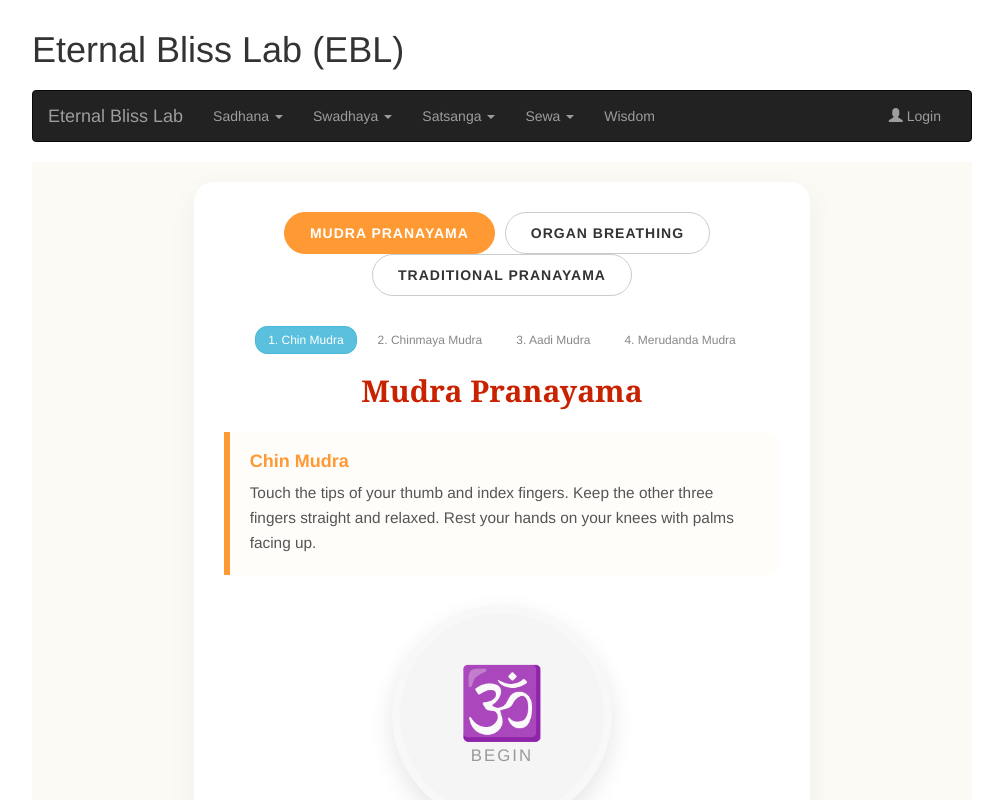
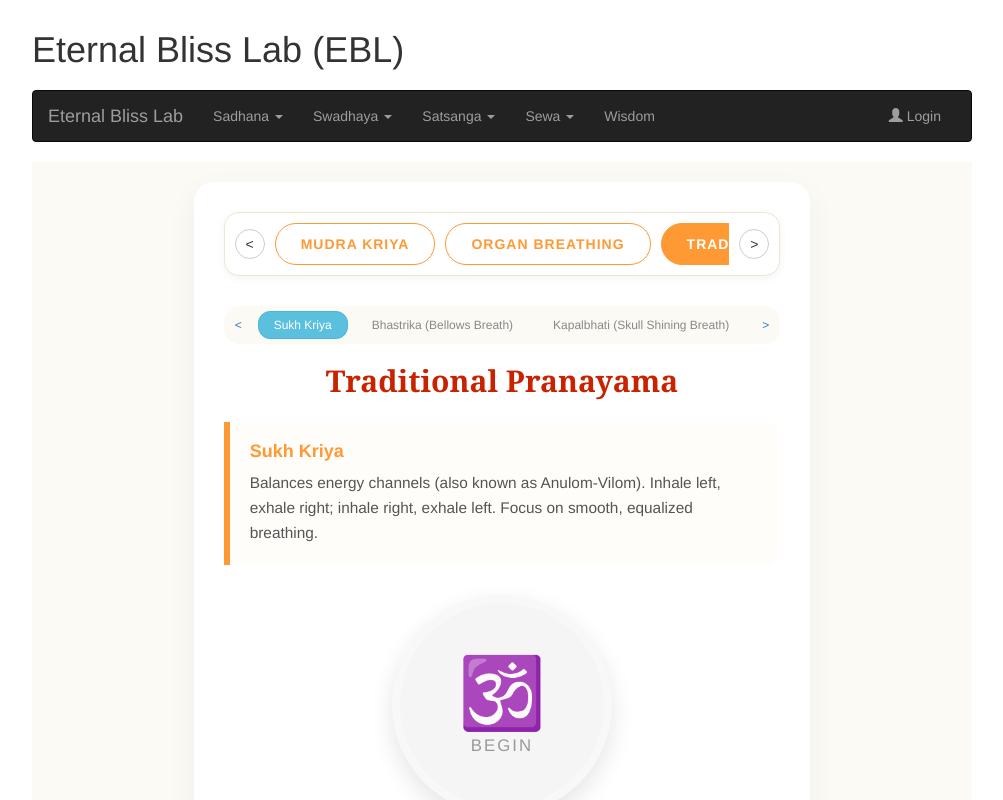
Before and after one commit to bkregmi/eternal-joy-lab, a React (Create React App) app: page /pranayama in a window 1280 px wide. Shown: the top 800 px of the page, without its empty margins (138-1141 px from the left). Built offline with nearby package versions, Linux system fonts and the light colour scheme.

Commit message:
update pranayama

```diff
--- a/src/components/Pranayama.js
+++ b/src/components/Pranayama.js
@@ -2,11 +2,21 @@ import React, { useState, useEffect, useCallback, useRef } from 'react';
 
 const Pranayama = () => {
   const [isActive, setIsActive] = useState(false);
-  const [exerciseType, setExerciseType] = useState('mudra'); // 'mudra', 'organ', or 'traditional'
+  const [exerciseType, setExerciseType] = useState('traditional'); // 'mudra', 'organ', or 'traditional'
   const [cycle, setCycle] = useState(1);
   const [mudraIndex, setMudraIndex] = useState(0);
   const [phaseIndex, setPhaseIndex] = useState(0); // 0: Inhale, 1: Hold, 2: Exhale, 3: Hold
   const [count, setCount] = useState(0);
+
+  const typeScrollerRef = useRef(null);
+  const stepScrollerRef = useRef(null);
+
+  const scroll = (ref, direction) => {
+    if (ref.current) {
+      const scrollAmount = direction === 'left' ? -200 : 200;
+      ref.current.scrollBy({ left: scrollAmount, behavior: 'smooth' });
+    }
+  };
 
   const mudras = [
     { name: 'Chin Mudra', description: 'Touch the tips of your thumb and index fingers. Keep the other three fingers straight and relaxed. Rest your hands on your knees with palms facing up.' },
@@ -17,9 +27,9 @@ const Pranayama = () => {
 
   const organSteps = [
     {
-      name: 'Organ Breathing - Step 1',
-      description: 'Ratio: 4-16-8-4. Focus on deep internal circulation.',
-      cycles: 5,
+      name: 'Lungs',
+      description: 'Ratio: 4-16-8-4. Use Chin, Chinmaya, and Aadhi Mudras (3 cycles each).',
+      cycles: 9,
       phases: [
         { name: 'Inhale', max: 4, color: '#2ecc71' },
         { name: 'Hold', max: 16, color: '#f1c40f' },
@@ -28,9 +38,9 @@ const Pranayama = () => {
       ]
     },
     {
-      name: 'Organ Breathing - Step 2',
-      description: 'Ratio: 4-4-16-8. Shifting the retention focus.',
-      cycles: 5,
+      name: 'Liver',
+      description: 'Ratio: 4-4-16-8. Use Chin Mudra.',
+      cycles: 7,
       phases: [
         { name: 'Inhale', max: 4, color: '#2ecc71' },
         { name: 'Hold', max: 4, color: '#f1c40f' },
@@ -39,9 +49,9 @@ const Pranayama = () => {
       ]
     },
     {
-      name: 'Organ Breathing - Step 3',
-      description: 'Ratio: 8-4-4-16. Extending the initial intake.',
-      cycles: 5,
+      name: 'Stomach',
+      description: 'Ratio: 8-4-4-16. Use Chin Mudra.',
+      cycles: 7,
       phases: [
         { name: 'Inhale', max: 8, color: '#2ecc71' },
         { name: 'Hold', max: 4, color: '#f1c40f' },
@@ -50,9 +60,9 @@ const Pranayama = () => {
       ]
     },
     {
-      name: 'Organ Breathing - Step 4',
-      description: 'Ratio: 16-8-4-4. Focus on long controlled inhalation.',
-      cycles: 5,
+      name: 'Kidney',
+      description: 'Ratio: 16-8-4-4. Use Chin Mudra.',
+      cycles: 7,
       phases: [
         { name: 'Inhale', max: 16, color: '#2ecc71' },
         { name: 'Hold', max: 8, color: '#f1c40f' },
@@ -61,9 +71,9 @@ const Pranayama = () => {
       ]
     },
     {
-      name: 'Heart Breathing',
-      description: 'Ratio: 4-16-8. Special sequence with no empty hold after exhale.',
-      cycles: 5,
+      name: 'Heart',
+      description: 'Ratio: 4-16-8. Use Chinmaya Mudra.',
+      cycles: 7,
       phases: [
         { name: 'Inhale', max: 4, color: '#2ecc71' },
         { name: 'Hold', max: 16, color: '#f1c40f' },
@@ -74,20 +84,20 @@ const Pranayama = () => {
 
   const traditionalSteps = [
     {
-      name: 'Anulom-Vilom (Alternate Nostril)',
-      description: 'Balances energy channels. Inhale left, exhale right; inhale right, exhale left. Focus on smooth, controlled breathing.',
-      cycles: 5, // 5 full rounds (left-right, right-left)
+      name: 'Sukh Kriya',
+      description: 'Balances energy channels (also known as Anulom-Vilom). Inhale left, exhale right; inhale right, exhale left. Focus on smooth, equalized breathing.',
+      cycles: 26, // 26 cycles of 16s ≈ 7 minutes
       phases: [
         { name: 'Inhale Left', max: 4, color: '#2ecc71' },
-        { name: 'Exhale Right', max: 8, color: '#3498db' },
+        { name: 'Exhale Right', max: 4, color: '#3498db' },
         { name: 'Inhale Right', max: 4, color: '#2ecc71' },
-        { name: 'Exhale Left', max: 8, color: '#3498db' },
+        { name: 'Exhale Left', max: 4, color: '#3498db' },
       ]
     },
     {
       name: 'Bhastrika (Bellows Breath)',
       description: 'Rapid, forceful inhalations and exhalations. Energizing. Perform 20-30 rapid breaths per round within the timed phase.',
-      cycles: 3, // 3 rounds of Bhastrika
+      cycles: 7, // 7 rounds of Bhastrika
       phases: [
         { name: 'Rapid Breathing', max: 30, color: '#e74c3c' }, // 30 seconds of rapid breathing
         { name: 'Rest', max: 10, color: '#bdc3c7' } // 10 seconds rest between rounds
@@ -96,7 +106,7 @@ const Pranayama = () => {
     {
       name: 'Kapalbhati (Skull Shining Breath)',
       description: 'Forceful exhalations, passive inhalations. Cleansing. Perform 20-30 forceful exhalations per round within the timed phase.',
-      cycles: 3, // 3 rounds of Kapalbhati
+      cycles: 7, // 7 rounds of Kapalbhati
       phases: [
         { name: 'Forceful Exhale', max: 30, color: '#9b59b6' }, // 30 seconds of forceful exhalations
         { name: 'Rest', max: 10, color: '#bdc3c7' } // 10 seconds rest between rounds
@@ -104,17 +114,15 @@ const Pranayama = () => {
     },
     {
       name: 'Nadi Shodhana (Purification)',
-      description: 'Advanced alternate nostril breathing with retention. Ratio 1:4:2. Inhale left, hold, exhale right, hold; inhale right, hold, exhale left, hold.',
-      cycles: 3,
+      description: 'Advanced alternate nostril breathing with internal retention (Antar Kumbhaka). Ratio 1:4:2. Inhale left, hold, exhale right; inhale right, hold, exhale left.',
+      cycles: 7,
       phases: [
         { name: 'Inhale Left', max: 4, color: '#2ecc71' },
         { name: 'Hold', max: 16, color: '#f1c40f' },
         { name: 'Exhale Right', max: 8, color: '#3498db' },
-        { name: 'Hold', max: 4, color: '#e67e22' },
         { name: 'Inhale Right', max: 4, color: '#2ecc71' },
         { name: 'Hold', max: 16, color: '#f1c40f' },
-        { name: 'Exhale Left', max: 8, color: '#3498db' },
-        { name: 'Hold', max: 4, color: '#e67e22' }
+        { name: 'Exhale Left', max: 8, color: '#3498db' }
       ]
     }
   ];
@@ -179,10 +187,19 @@ const Pranayama = () => {
       // Introduce a 500ms delay to create a natural gap after the visual update
       const speechTimer = setTimeout(() => {
         const activePhases = exerciseType === 'mudra' ? phases : activeData[mudraIndex].phases;
+        const isSukhKriya = exerciseType === 'traditional' && activeData[mudraIndex]?.name === 'Sukh Kriya';
+
+        if (isSukhKriya) {
+          if (count === 1) {
+            const text = activePhases[phaseIndex].name.toLowerCase().includes('inhale') ? 'In' : 'Out';
+            speak(text);
+          }
+        } else {
           if (count === 1) {
             speak(`${activePhases[phaseIndex].name}. 1`);
           } else {
             speak(count.toString());
+          }
         }
       }, 500);
 
@@ -229,7 +246,7 @@ const Pranayama = () => {
 
           return nextCount;
         });
-      }, 2000); // Ticks every 2 seconds as requested
+      }, 1000); // Ticks every 1 second
     }
     return () => clearInterval(timer);
   }, [isActive, speak]);
@@ -273,43 +290,107 @@ const Pranayama = () => {
       <div className="row">
         <div className="col-md-8 col-md-offset-2">
           <section className="whiteBG" style={{ padding: '30px', borderRadius: '20px', boxShadow: '0 10px 30px rgba(0,0,0,0.05)' }}>
-            <div className="section-selector text-center" style={{ marginBottom: '30px' }}>
+            {/* Horizontal Scrolling for Category Selection */}
+            <div className="section-selector-container" style={{
+              display: 'flex',
+              alignItems: 'center',
+              marginBottom: '30px',
+              background: '#fff',
+              padding: '10px',
+              borderRadius: '15px',
+              boxShadow: '0 2px 10px rgba(0,0,0,0.05)',
+              border: '1px solid #f0e6d2'
+            }}>
+              <button className="btn btn-default" onClick={() => scroll(typeScrollerRef, 'left')} style={{ borderRadius: '50%', width: '30px', height: '30px', padding: 0 }}>&lt;</button>
+              <div ref={typeScrollerRef} style={{
+                display: 'flex',
+                overflowX: 'auto',
+                whiteSpace: 'nowrap',
+                flex: 1,
+                margin: '0 10px',
+                msOverflowStyle: 'none',
+                scrollbarWidth: 'none'
+              }}>
+                <style>{`div::-webkit-scrollbar { display: none; }`}</style>
                 <button
                   className={`btn p-btn ${exerciseType === 'mudra' ? 'btn-primary' : 'btn-default'}`}
                   onClick={() => { resetExercise(); setExerciseType('mudra'); }}
-                style={exerciseType === 'mudra' ? { backgroundColor: '#ff9933', borderColor: '#ff9933' } : {}}
-              >Mudra Pranayama</button>
+                  style={{
+                    marginRight: '10px',
+                    flexShrink: 0,
+                    backgroundColor: exerciseType === 'mudra' ? '#ff9933' : '#fff',
+                    borderColor: '#ff9933',
+                    color: exerciseType === 'mudra' ? '#fff' : '#ff9933'
+                  }}
+                >Mudra Kriya</button>
                 <button
                   className={`btn p-btn ${exerciseType === 'organ' ? 'btn-primary' : 'btn-default'}`}
-                style={exerciseType === 'organ' ? { margin: '0 10px', backgroundColor: '#ff9933', borderColor: '#ff9933' } : { margin: '0 10px' }}
                   onClick={() => { resetExercise(); setExerciseType('organ'); }}
+                  style={{
+                    marginRight: '10px',
+                    flexShrink: 0,
+                    backgroundColor: exerciseType === 'organ' ? '#ff9933' : '#fff',
+                    borderColor: '#ff9933',
+                    color: exerciseType === 'organ' ? '#fff' : '#ff9933'
+                  }}
                 >Organ Breathing</button>
                 <button
                   className={`btn p-btn ${exerciseType === 'traditional' ? 'btn-primary' : 'btn-default'}`}
                   onClick={() => { resetExercise(); setExerciseType('traditional'); }}
-                style={exerciseType === 'traditional' ? { backgroundColor: '#ff9933', borderColor: '#ff9933' } : {}}
+                  style={{
+                    marginRight: '10px',
+                    flexShrink: 0,
+                    backgroundColor: exerciseType === 'traditional' ? '#ff9933' : '#fff',
+                    borderColor: '#ff9933',
+                    color: exerciseType === 'traditional' ? '#fff' : '#ff9933'
+                  }}
                 >Traditional Pranayama</button>
               </div>
+              <button className="btn btn-default" onClick={() => scroll(typeScrollerRef, 'right')} style={{ borderRadius: '50%', width: '30px', height: '30px', padding: 0 }}>&gt;</button>
+            </div>
 
-            <div className="step-selector text-center" style={{ marginBottom: '20px', display: 'flex', flexWrap: 'wrap', justifyContent: 'center', gap: '8px' }}>
+            {/* Horizontal Scrolling for Individual Pranayama Selection */}
+            <div className="step-selector-container" style={{
+              display: 'flex',
+              alignItems: 'center',
+              marginBottom: '20px',
+              background: '#fcfaf5',
+              padding: '5px',
+              borderRadius: '15px'
+            }}>
+              <button className="btn btn-link btn-xs" onClick={() => scroll(stepScrollerRef, 'left')}>&lt;</button>
+              <div ref={stepScrollerRef} style={{
+                display: 'flex',
+                overflowX: 'auto',
+                whiteSpace: 'nowrap',
+                flex: 1,
+                margin: '0 10px',
+                msOverflowStyle: 'none',
+                scrollbarWidth: 'none'
+              }}>
                 {activeData.map((step, idx) => (
                   <button
                     key={idx}
                     className={`btn btn-xs ${mudraIndex === idx ? 'btn-info' : 'btn-link'}`}
                     style={{
                       borderRadius: '12px',
-                    padding: '4px 12px',
+                      padding: '4px 15px',
+                      marginRight: '8px',
+                      flexShrink: 0,
+                      backgroundColor: mudraIndex === idx ? '#5bc0de' : 'transparent',
                       color: mudraIndex === idx ? '#fff' : '#888'
                     }}
                     onClick={() => { resetExercise(); setMudraIndex(idx); }}
                   >
-                  {idx + 1}. {step.name}
+                    {step.name}
                   </button>
                 ))}
               </div>
+              <button className="btn btn-link btn-xs" onClick={() => scroll(stepScrollerRef, 'right')}>&gt;</button>
+            </div>
 
             <h2 className="text-center" style={{ color: '#c92200', fontFamily: "'Georgia', serif", fontWeight: 'bold', marginBottom: '25px' }}>
-              {exerciseType === 'mudra' ? 'Mudra Pranayama' : exerciseType === 'organ' ? 'Organ Breathing' : 'Traditional Pranayama'}
+              {exerciseType === 'mudra' ? 'Mudra Kriya' : exerciseType === 'organ' ? 'Organ Breathing' : 'Traditional Pranayama'}
             </h2>
 
             <div className="mudra-info" style={{
@@ -347,9 +428,8 @@ const Pranayama = () => {
               {!isActive ? (
                 <button className="btn btn-success btn-lg p-btn" onClick={() => {
                     setCount(1);
-                    setMudraIndex(0);
                     setIsActive(true);
-                    speak(`Starting ${activeData[0].name}`);
+                    speak(`Starting ${activeData[mudraIndex].name}`);
                   }}
                 >
                   Start Exercise
```
Lines whose indentation alone changed are shown as unchanged.
